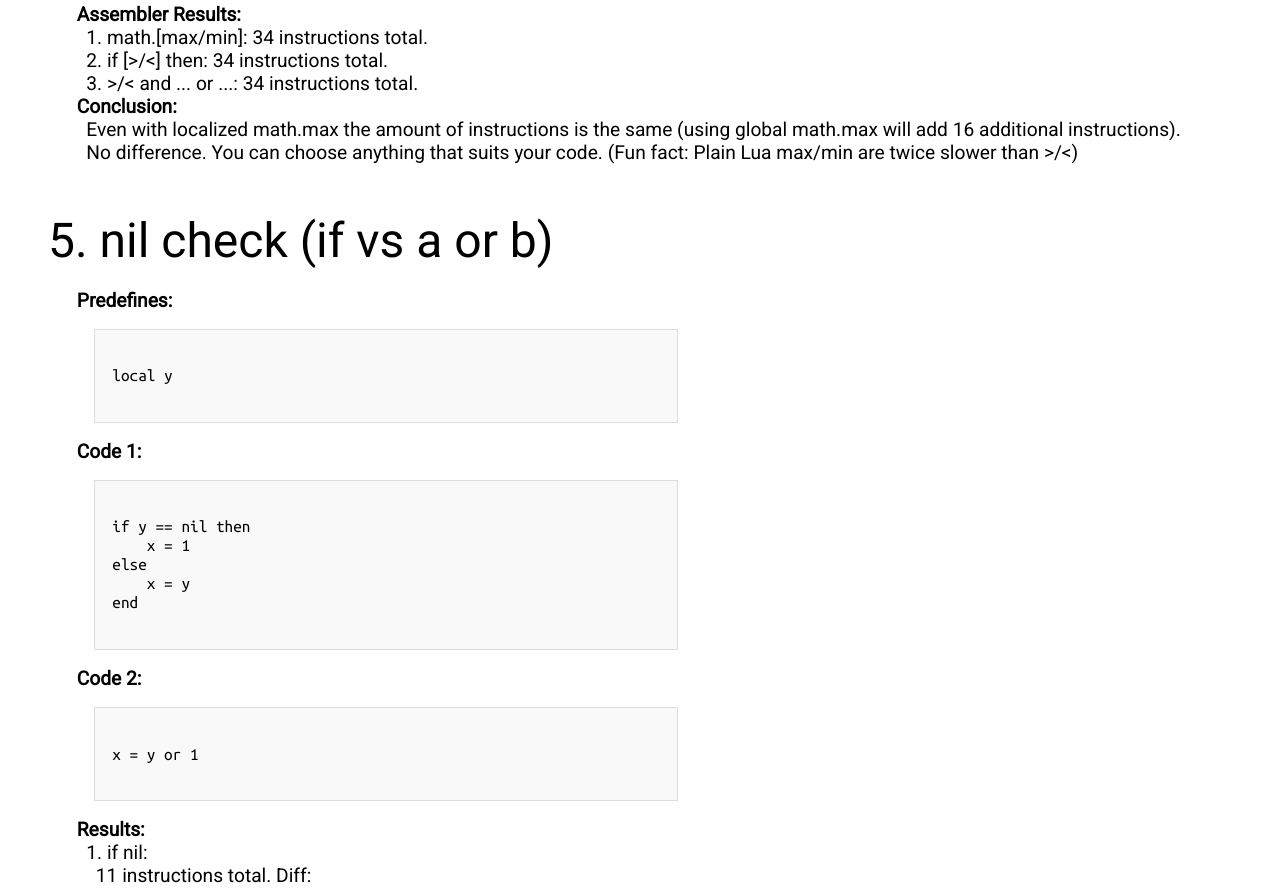
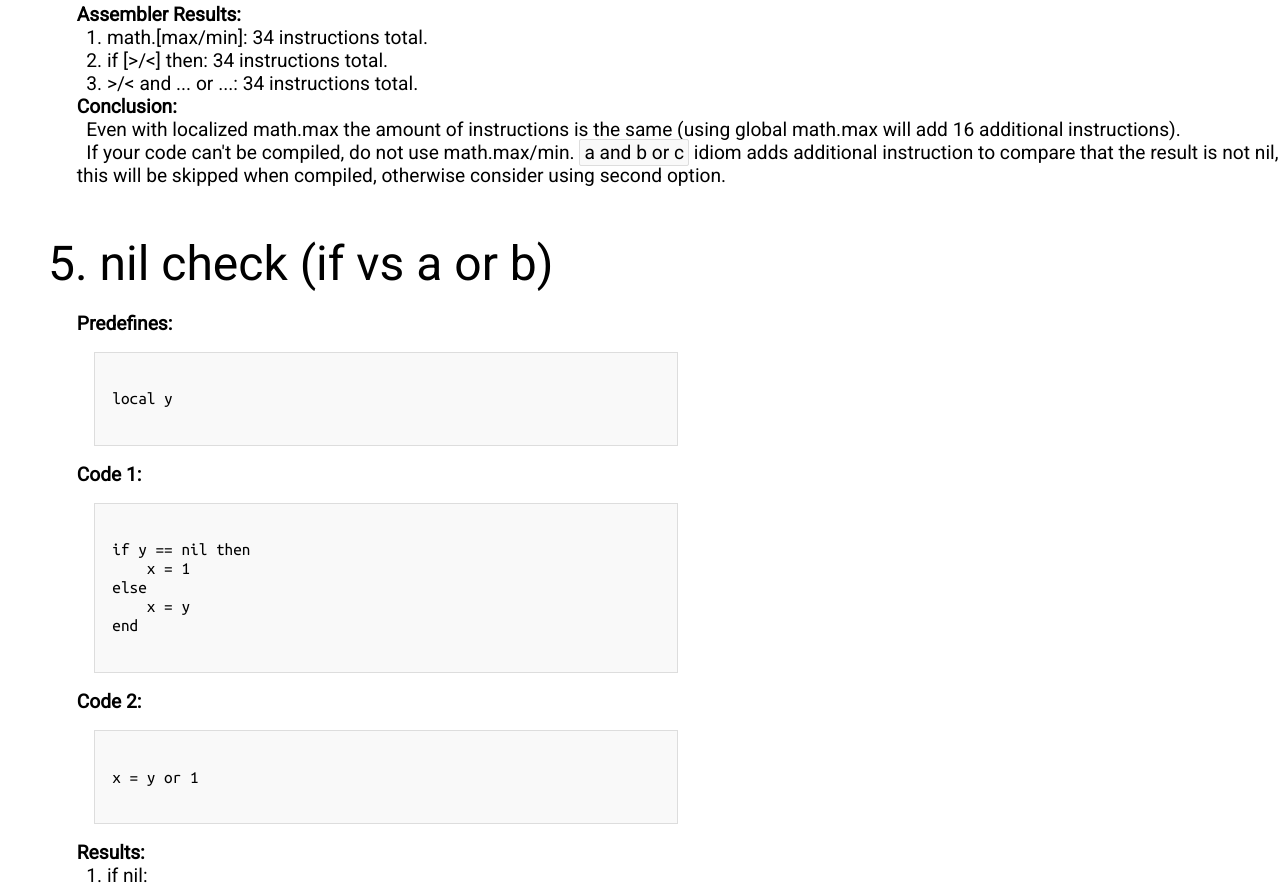
Before and after one commit to GitSparTV/LuaJIT-Benchmarks, a plain HTML site: page index.html in a window 1280 px wide. Shown: the part 6877-7765 px from the top of the page. Drawn offline with Linux system fonts and the light colour scheme.

Commit message:
Update | Added info about 4th test

```diff
--- a/index.html
+++ b/index.html
@@ -406,7 +406,7 @@ x = num > y and num or x
 			&nbsp;&nbsp;3. >/< and ... or ...: 34 instructions total.
 			<div id="subh">Conclusion:</div>
 			&nbsp;&nbsp;Even with localized math.max the amount of instructions is the same (using global math.max will add 16 additional instructions).<br>
-			&nbsp;&nbsp;No difference. You can choose anything that suits your code. (Fun fact: Plain Lua max/min are twice slower than >/<)
+			&nbsp;&nbsp;If your code can't be compiled, do not use math.max/min. <a id="inlcode">a and b or c</a> idiom adds additional instruction to compare that the result is not nil, this will be skipped when compiled, otherwise consider using second option.
 		</div>
 
 		<div id="header1"><div id="ch1">5. nil check (if vs a or b)</div></div> <!-- ---------------------------------------------------- -->
--- a/toc.js
+++ b/toc.js
@@ -31,7 +31,7 @@ function generateTOC(toc) {
 
 	var type = window.location.hash.substr(1);
 	if (type) {
-		setTimeout(function(){
+		setTimeout(function() {
     		window.location.hash = "";
     		window.location.hash = type;
 		}, 1);
```
